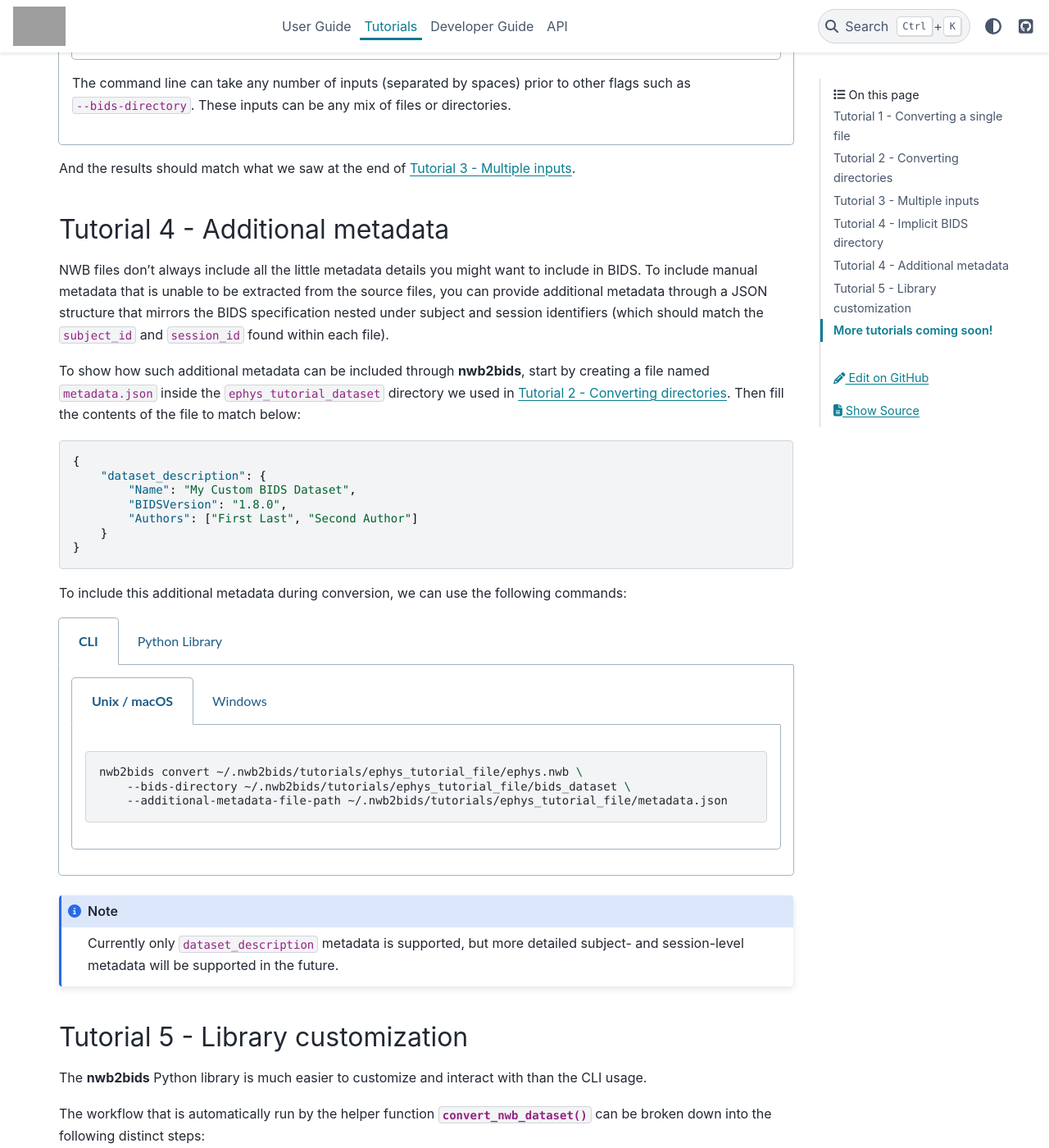
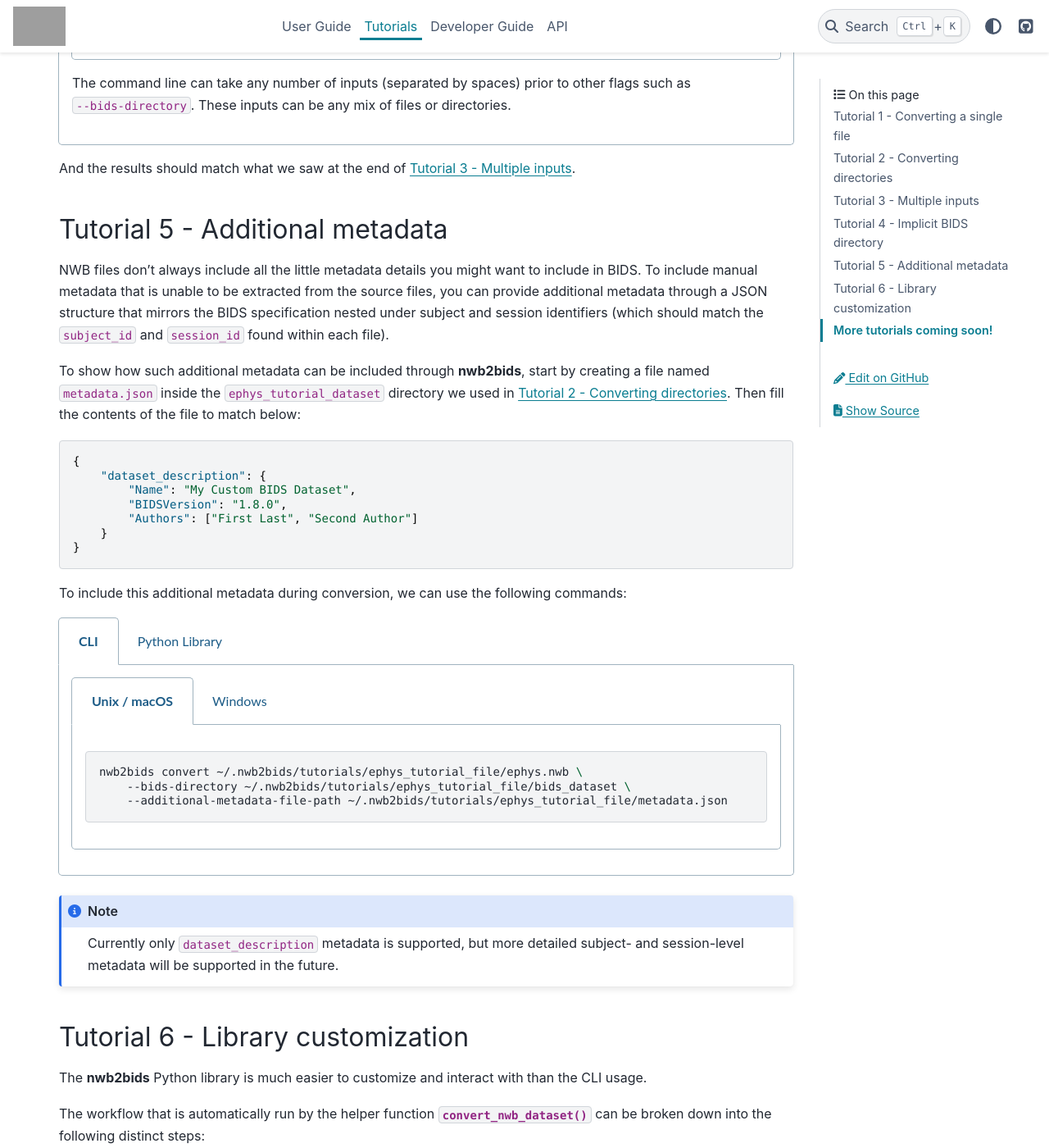
Before and after one commit to con/nwb2bids, a Sphinx documentation site: the page built from docs/tutorials.rst, in a window 1280 px wide and 1400 px high, scrolled down 5922 px. Shown: the whole window at 82% size. Built offline with Sphinx 7.4.7 and the PyData theme 0.15.4, drawn with Linux system fonts in a browser that asks for light colours; pages that are not in the unit, such as notebooks, are missing from menus; grey boxes are pictures that could not be loaded.

Commit message:
Apply suggestions from code review
Co-authored-by: Austin Macdonald <austin@dartmouth.edu>

```diff
--- a/docs/tutorials.rst
+++ b/docs/tutorials.rst
@@ -58,7 +58,7 @@ directory for **nwb2bids**: ``~/.nwb2bids/tutorials/ephys/nwb2bids_tutorial_ephy
 
             You can control where tutorial data is generated by using the ``output_directory`` keyword argument:
 
-            .. code-block:: bash
+            .. code-block:: python
 
                 import nwb2bids
 
@@ -427,7 +427,7 @@ And the results should match what we saw at the end of :ref:`tutorial-multiple-i
 
 .. _tutorial-additional-metadata:
 
-Tutorial 4 - Additional metadata
+Tutorial 5 - Additional metadata
 ---------------------------------
 
 NWB files don't always include all the little metadata details you might want to include in BIDS. To include manual
@@ -495,7 +495,7 @@ To include this additional metadata during conversion, we can use the following
 
 .. _tutorial-library-customization:
 
-Tutorial 5 - Library customization
+Tutorial 6 - Library customization
 ----------------------------------
 
 The **nwb2bids** Python library is much easier to customize and interact with than the CLI usage.
```
